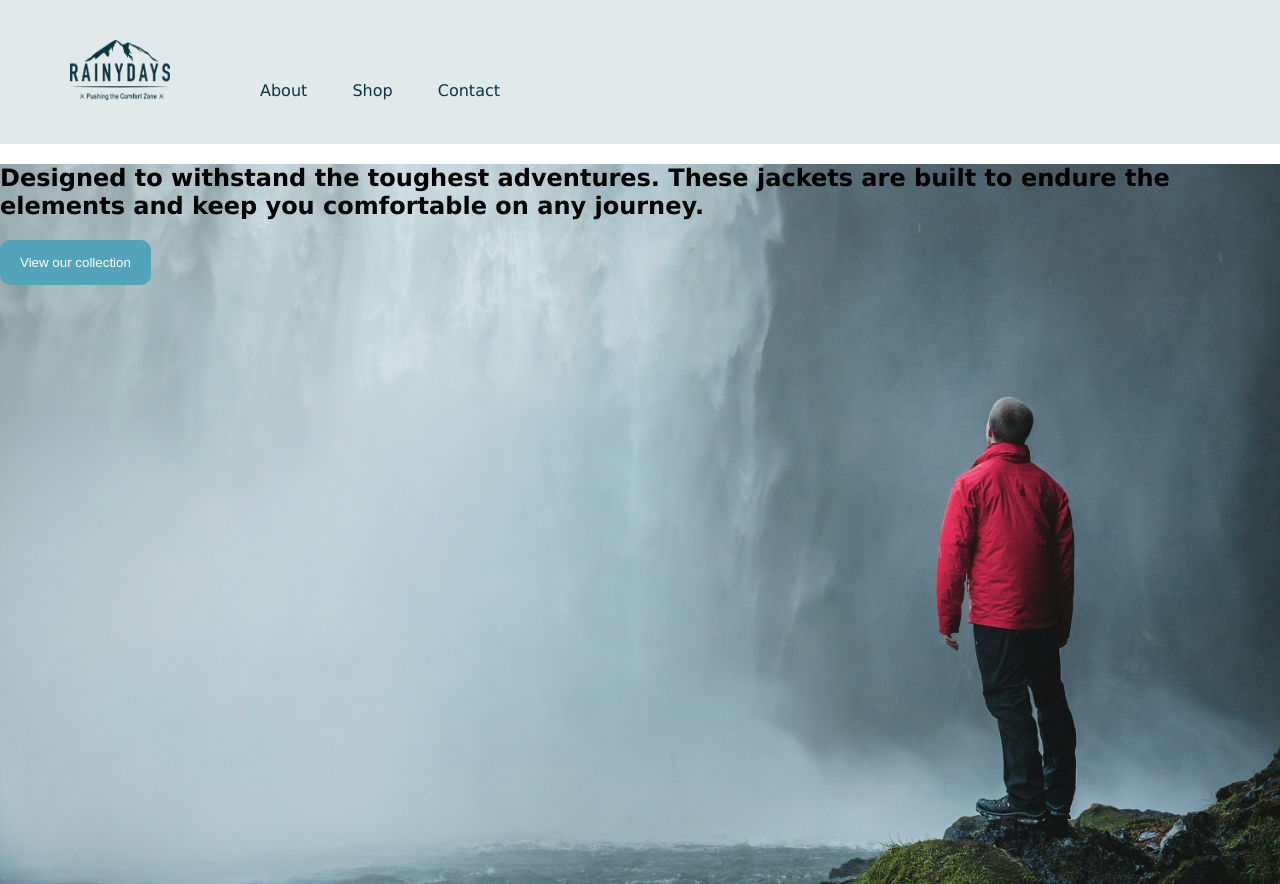
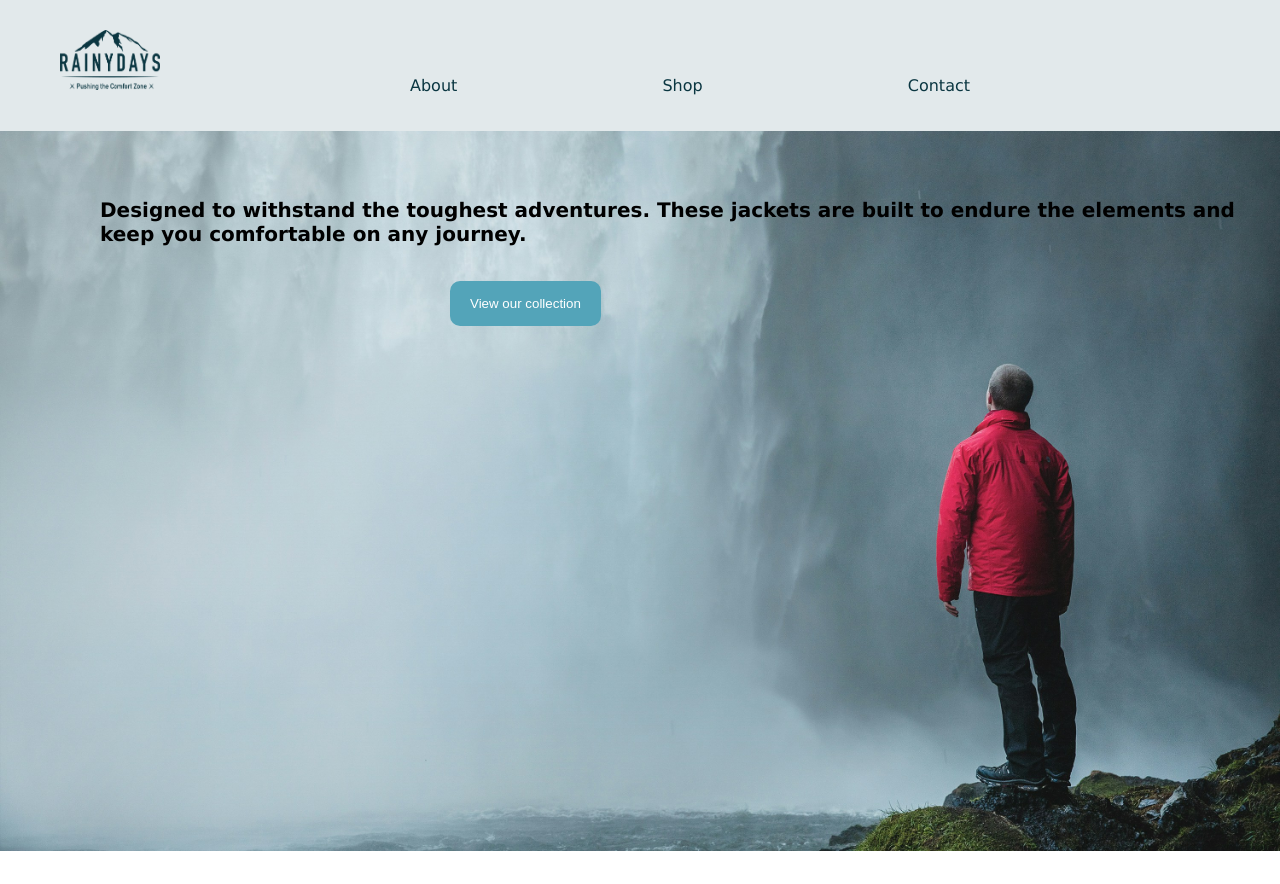
Before and after one commit to rscode67/rscode67.github.io, a plain HTML site: page index.html in a window 1280 px wide. After the commit the page ends 851 px from the top, so only its background shows below. Drawn offline with Linux system fonts and the light colour scheme.

Commit message:
banner content edit

```diff
--- a/css/styles.css
+++ b/css/styles.css
@@ -30,11 +30,17 @@ body {
   align-items: center;
 }
 
+.navbar {
+  background-color: #e2e9eb;
+  padding: 20px;
+  display: flex;
+}
+
 .navlist li {
   text-decoration: none;
   display: inline-block;
-  margin-left: 20px;
-  margin-top: 45px;
+  margin-top: 40px;
+  margin-left: 200px;
 }
 
 .navlist a:hover {
@@ -44,17 +50,6 @@ body {
 header a {
   color: #0a3641;
   text-decoration: none;
-  padding: 10px;
-}
-
-.navbar {
-  background-color: #e2e9eb;
-  padding: 20px;
-  display: flex;
-}
-
-img {
-  width: 100%;
 }
 
 .cta-big {
@@ -73,4 +68,21 @@ img {
   background-repeat: no-repeat;
   background-position-x: right;
   background-position-y: bottom;
+  position: relative;
 }
+
+.banner-content {
+  position: absolute;
+  top: 50px;
+  left: 100px;
+}
+
+.banner h1 {
+  font-size: 20px;
+}
+
+.cta-big {
+  position: absolute;
+  left: 350px;
+  top: 100px;
+}
--- a/index.html
+++ b/index.html
@@ -28,13 +28,16 @@
     </header>
     <main>
       <section class="banner">
-        <h1>
-          Designed to withstand the toughest adventures. These jackets are built
-          to endure the elements and keep you comfortable on any journey.
-        </h1>
-        <a href="shop.html"
-          ><button class="cta-big">View our collection</button></a
-        >
+        <div class="banner-content">
+          <h1>
+            Designed to withstand the toughest adventures. These jackets are
+            built to endure the elements and keep you comfortable on any
+            journey.
+          </h1>
+          <a href="shop.html"
+            ><button class="cta-big">View our collection</button></a
+          >
+        </div>
       </section>
     </main>
   </body>
```
